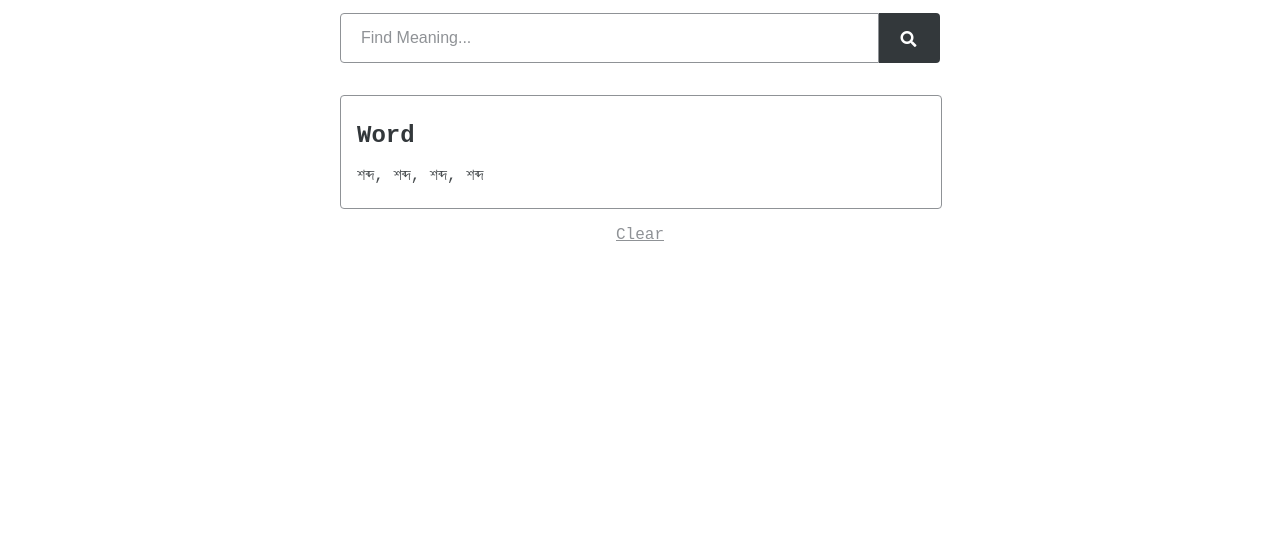
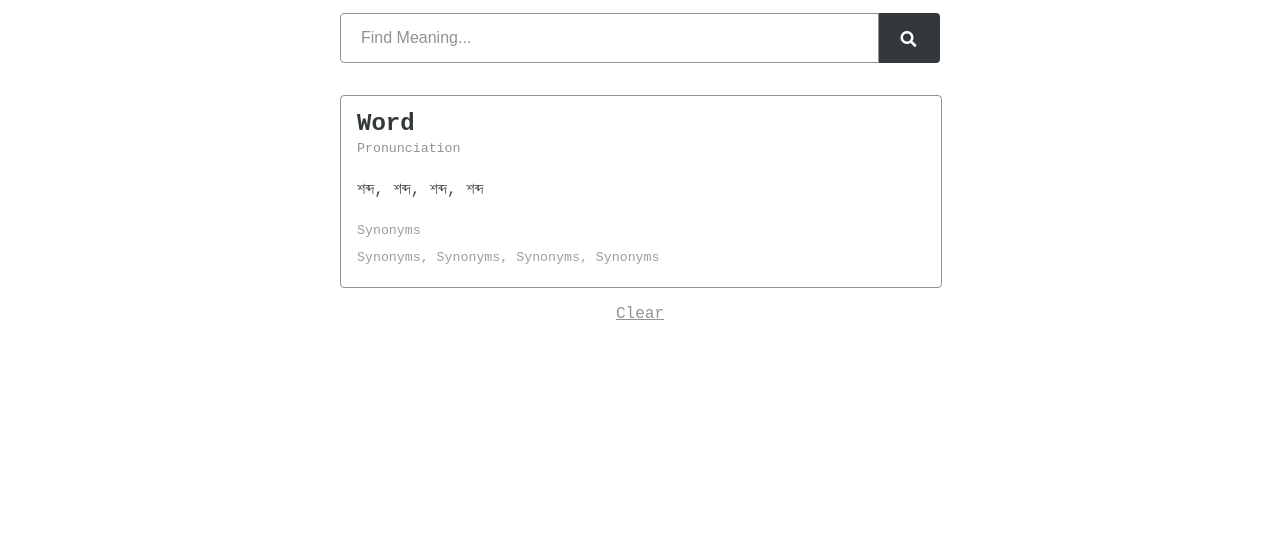
Before and after one commit to smmehrab/lexicon, a plain HTML site: page public/index.html in a window 1280 px wide. Shown: the part 188-724 px from the top of the page. Drawn offline with Linux system fonts and the light colour scheme; no server answers.

Commit message:
UI: Pronunciation & Synonym DOM Elements Added

```diff
--- a/public/index.html
+++ b/public/index.html
@@ -37,7 +37,9 @@
             <!-- Output -->
             <div class="output">
                 <h2 id="outputWord">Word</h2>
+                <h5 id="outputPronunciation">Pronunciation</h5>
                 <h4 id="outputMeaning">শব্দ, শব্দ, শব্দ, শব্দ</h4>
+                <h5 id="outputSynonym">Synonyms<br>Synonyms, Synonyms, Synonyms, Synonyms</h4>
             </div>
             <button id="clear" onclick="clearSearch()"><span style="font-size: 16px;">Clear</span></button>
 
--- a/public/styles/style.css
+++ b/public/styles/style.css
@@ -185,12 +185,42 @@ input.search-submit {
 }
 
 #outputWord {
-    margin-left: 1rem;
     font-family: 'Courier New', Courier, monospace;
     font-weight: bold;
-    margin-top: 0;
-    margin-bottom: 0;
+    margin: 0;
+    padding: 0;
+    margin-left: 1rem;
     color: #33383b;
+    line-height: 1;
+}
+
+#outputPronunciation {
+    font-family: 'Courier New', Courier, monospace;
+    font-weight: normal;
+    margin: 0;
+    padding: 0;
+    margin-left: 1rem;
+    color: #8f9296;
+}
+
+#outputMeaning {
+    font-family: 'Courier New', Courier, monospace;
+    font-weight: normal;
+    margin: 0;
+    margin-left: 1rem;
+    margin-top: 0.75rem;
+    color: #33383b;
+    opacity: 0.9;
+}
+
+#outputSynonym {
+    font-family: 'Courier New', Courier, monospace;
+    font-weight: normal;
+    margin: 0;
+    margin-left: 1rem;
+    margin-top: 0.75rem;
+    color: #8f9296;
+    opacity: 0.9;
 }
 
 .divider {
@@ -199,16 +229,6 @@ input.search-submit {
     width: 100%;
     outline: none;
     border: 0px;
-}
-
-#outputMeaning {
-    margin-left: 1rem;
-    font-family: 'Courier New', Courier, monospace;
-    font-weight: normal;
-    margin-top: 0;
-    margin-bottom: 0;
-    color: #33383b;
-    opacity: 0.9;
 }
 
 
```
